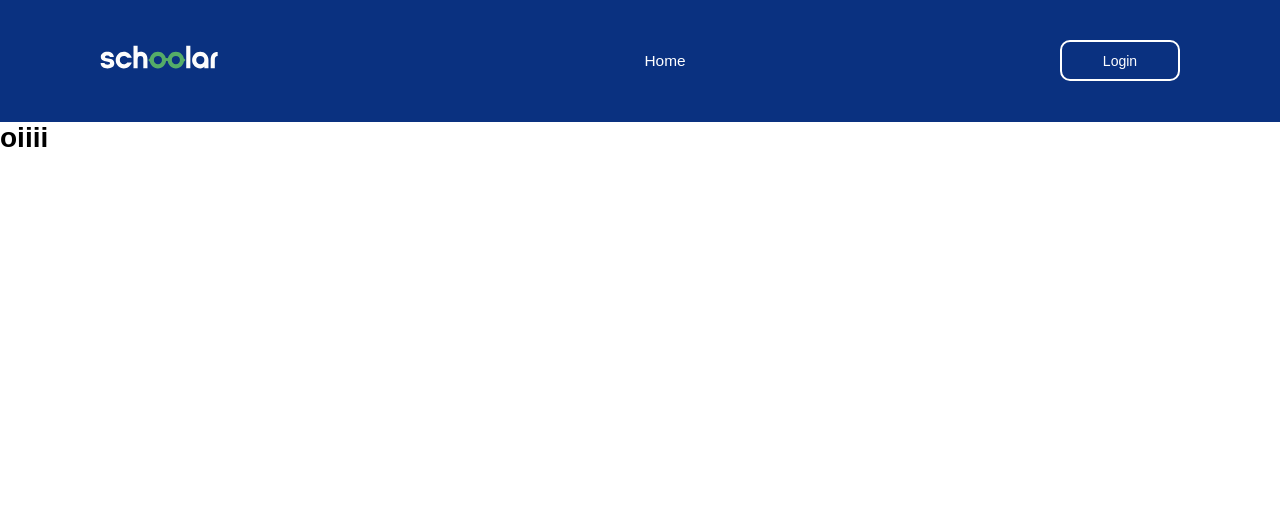
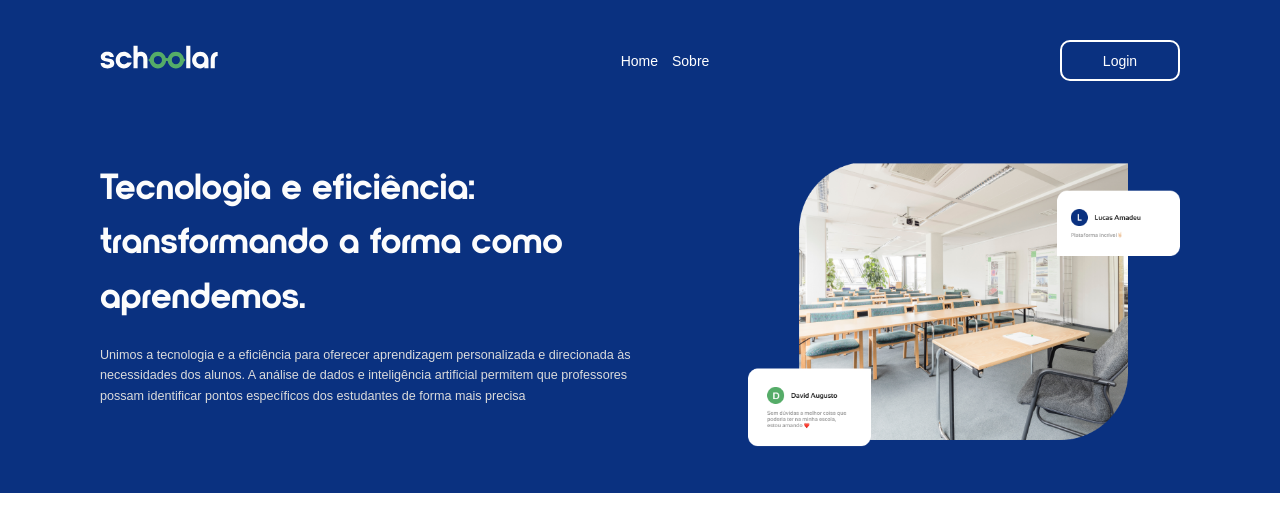
Before and after one commit to Challenge2023/schoolar-frontend, a React (Vite) app: page / in a window 1280 px wide. Shown: the top 532 px of the page. Built offline with nearby package versions, Linux system fonts and the light colour scheme.

Commit message:
Intro com imagem e textos

```diff
--- a/src/pages/landingPage/components/header/index.jsx
+++ b/src/pages/landingPage/components/header/index.jsx
@@ -12,10 +12,12 @@ export function Header() {
 
     const NavDesktopLinks = [
         { title: 'Home', path: '/' },
+        { title: 'Sobre', path: '/sobre' },
     ]
 
     const NavMobileLinks = [
         { title: 'Home', path: '/' },
+        { title: 'Sobre', path: '/sobre' },
         { title: 'Login', path: '/login' },
     ]
 
--- /dev/null
+++ b/src/pages/landingPage/components/intro/index.jsx
@@ -0,0 +1,22 @@
+import { RegularText, TitleText } from "../../../../styles/typograph";
+import { ImageContainer, IntroContainer, TextsContainer } from "./style";
+import IntroImage from '../../../../assets/intro.png'
+
+export function Intro() {
+    return (
+        <IntroContainer>
+            <TextsContainer>
+                <TitleText color="base-background" weight="700" fontSize="title-l">
+                    Tecnologia e eficiência: transformando a forma como aprendemos.
+                </TitleText>
+                <RegularText color="base-text" weight="500" fontSize="text-s">
+                    Unimos a tecnologia e a eficiência para oferecer aprendizagem personalizada e direcionada às necessidades dos alunos. A análise de dados e inteligência artificial permitem que professores possam identificar pontos específicos dos estudantes de forma mais precisa
+                </RegularText>
+            </TextsContainer>
+
+            <ImageContainer>
+                <img src={IntroImage} alt="intro-image" />
+            </ImageContainer>
+        </IntroContainer>
+    )
+}
--- /dev/null
+++ b/src/pages/landingPage/components/intro/style.js
@@ -0,0 +1,34 @@
+import styled from 'styled-components'
+
+export const IntroContainer = styled.section`
+  padding: 40px 100px;
+  background-color: ${({ theme }) => theme.colors['brand-blue']};
+  display: grid;
+  grid-template-columns: 1fr 1fr;
+  width: 100%;
+
+  @media (max-width: 768px) {
+    padding: 30px;
+    display: flex;
+    text-align: center;
+  }
+`
+
+export const TextsContainer = styled.div`
+  display: flex;
+  flex-direction: column;
+  gap: 20px;
+`
+
+export const ImageContainer = styled.div`
+  display: flex;
+  justify-content: flex-end;
+
+  img {
+    width: 80%;
+  }
+
+  @media (max-width: 768px) {
+    display: none;
+  }
+`
--- a/src/pages/landingPage/index.jsx
+++ b/src/pages/landingPage/index.jsx
@@ -1,5 +1,10 @@
+import { Intro } from "./components/intro";
+import { LandingPageContainer } from "./style";
+
 export function LandingPage() {
     return (
-        <h1>oiiii</h1>
+        <LandingPageContainer>
+            <Intro />
+        </LandingPageContainer>
     )
 }
--- a/src/pages/landingPage/style.js
+++ b/src/pages/landingPage/style.js
@@ -0,0 +1,8 @@
+import styled from 'styled-components'
+
+export const LandingPageContainer = styled.div`
+  display: flex;
+  flex-direction: column;
+  gap: 12rem 0px;
+  overflow-x: hidden;
+`
--- a/src/styles/themes/default.js
+++ b/src/styles/themes/default.js
@@ -5,7 +5,7 @@ export const defaultTheme = {
         'base-white': '#FFFFFF',
         'brand-blue': '#0A3180',
         'brand-green': '#55AC68',
-        'base-text': '#A3A3A3',
+        'base-text': '#DBDBDB',
         'base-title': '#202020',
         'base-background': '#FCFCFC'
     },
@@ -15,7 +15,7 @@ export const defaultTheme = {
         'title-ms': '1.6rem',
         'title-s': '1.2rem',
 
-        'text-m': '1.1rem',
+        'text-m': '1rem',
         'text-s': '0.9rem',
     },
     fonts: {
--- a/src/styles/typograph.js
+++ b/src/styles/typograph.js
@@ -3,9 +3,13 @@ import styled from 'styled-components'
 export const TitleText = styled.h1`
   color: ${({ theme, color }) => theme.colors[`${color}`]};
   font-size: ${({ theme, fontSize }) => theme.textSizes[`${fontSize}`]};
-  font-family: ${({ theme }) => theme.fonts.regular};
+  font-family: ${({ theme }) => theme.fonts.title};
   line-height: 150%;
   font-weight: ${({ weight }) => weight ?? 800};
+
+  @media (max-width: 768px) {
+    font-size: ${({ theme }) => theme.textSizes["title-m"]};
+  }
 `
 
 export const RegularText = styled.p`
```
Also changed, not shown: src/assets/intro.png (added).
